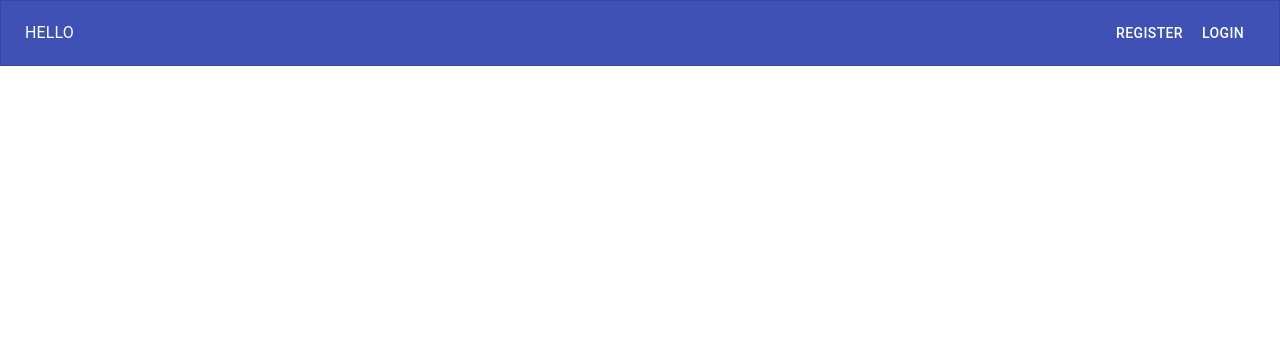
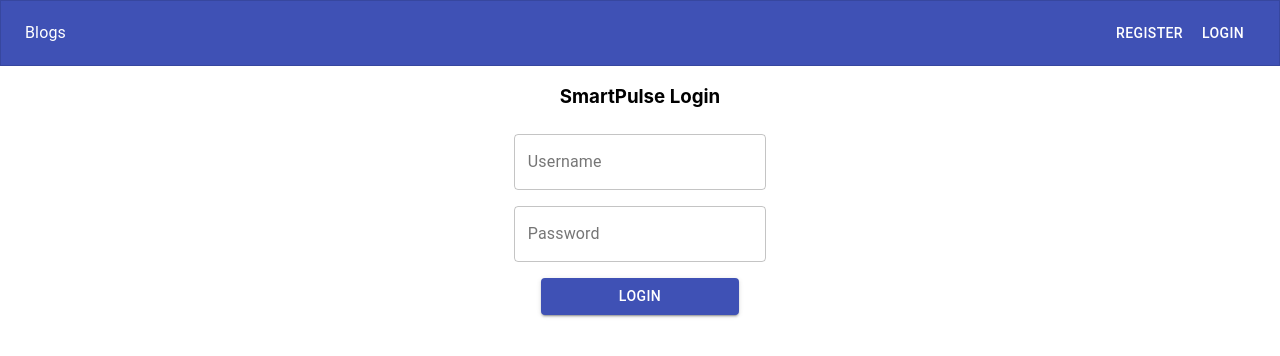
Before and after one commit to codeBatu/BlogAppClient, a React (Create React App) app in the folder client/: page /login in a window 1280 px wide. Shown: the top 356 px of the page. Built offline with nearby package versions, Linux system fonts and the light colour scheme.

Commit message:
Route Eklendi

```diff
--- a/client/package.json
+++ b/client/package.json
@@ -9,6 +9,7 @@
     "@testing-library/user-event": "^13.5.0",
     "react": "^18.2.0",
     "react-dom": "^18.2.0",
+    "react-router-dom": "^6.3.0",
     "react-scripts": "5.0.1",
     "web-vitals": "^2.1.4"
   },
--- a/client/src/component/LoginPage/Login.js
+++ b/client/src/component/LoginPage/Login.js
@@ -22,7 +22,6 @@
 
         <br></br>
         <Buttons color="primary" name="Login"></Buttons>
-        <Buttons name="Register"></Buttons>
       </form>
     </>
   )
--- a/client/src/component/NavBar/Navbar.js
+++ b/client/src/component/NavBar/Navbar.js
@@ -1,27 +1,32 @@
-import * as React from 'react'
+import { AppBar, Box, Button, Toolbar, Typography } from '@material-ui/core'
+import { Routes, Route, BrowserRouter } from 'react-router-dom'
+import Login from '../LoginPage/Login'
+import Register from '../RegisterPage/Register'
 
-import {
-  Container,
-  Typography,
-  Toolbar,
-  AppBar,
-  Box,
-  IconButton,
-  Menu,
-  Button,
-} from '@material-ui/core'
-
-const NavBar = () => {
+export default function NavBar() {
   return (
+    <Box style={{ textAlign: 'center' }}>
+      <BrowserRouter>
         <AppBar position="static" variant="outlined">
           <Toolbar>
-        <Typography>HELLO</Typography>
-        <Button style={{ marginLeft: 'auto' }} color="inherit">
+            <Typography>Blogs</Typography>
+            <Button
+              style={{ marginLeft: 'auto' }}
+              color="inherit"
+              href="/register"
+            >
               Register
             </Button>
-        <Button color="inherit">Login</Button>
+            <Button color="inherit" href="/login">
+              Login
+            </Button>
           </Toolbar>
         </AppBar>
+        <Routes>
+          <Route path="/login" element={<Login />} />
+          <Route path="/register" element={<Register />} />
+        </Routes>
+      </BrowserRouter>
+    </Box>
   )
 }
-export default NavBar
--- a/client/src/index.js
+++ b/client/src/index.js
@@ -2,10 +2,10 @@
 import ReactDOM from 'react-dom/client'
 import './index.css'
 import App from './App'
-
+import NavBar from './component/NavBar/Navbar'
 const root = ReactDOM.createRoot(document.getElementById('root'))
 root.render(
   <React.StrictMode>
-    <App />
+    <NavBar />
   </React.StrictMode>
 )
```
Also changed, not shown: 1 other file (tests, documents, lock files or other folders). Lines whose indentation alone changed are shown as unchanged.
